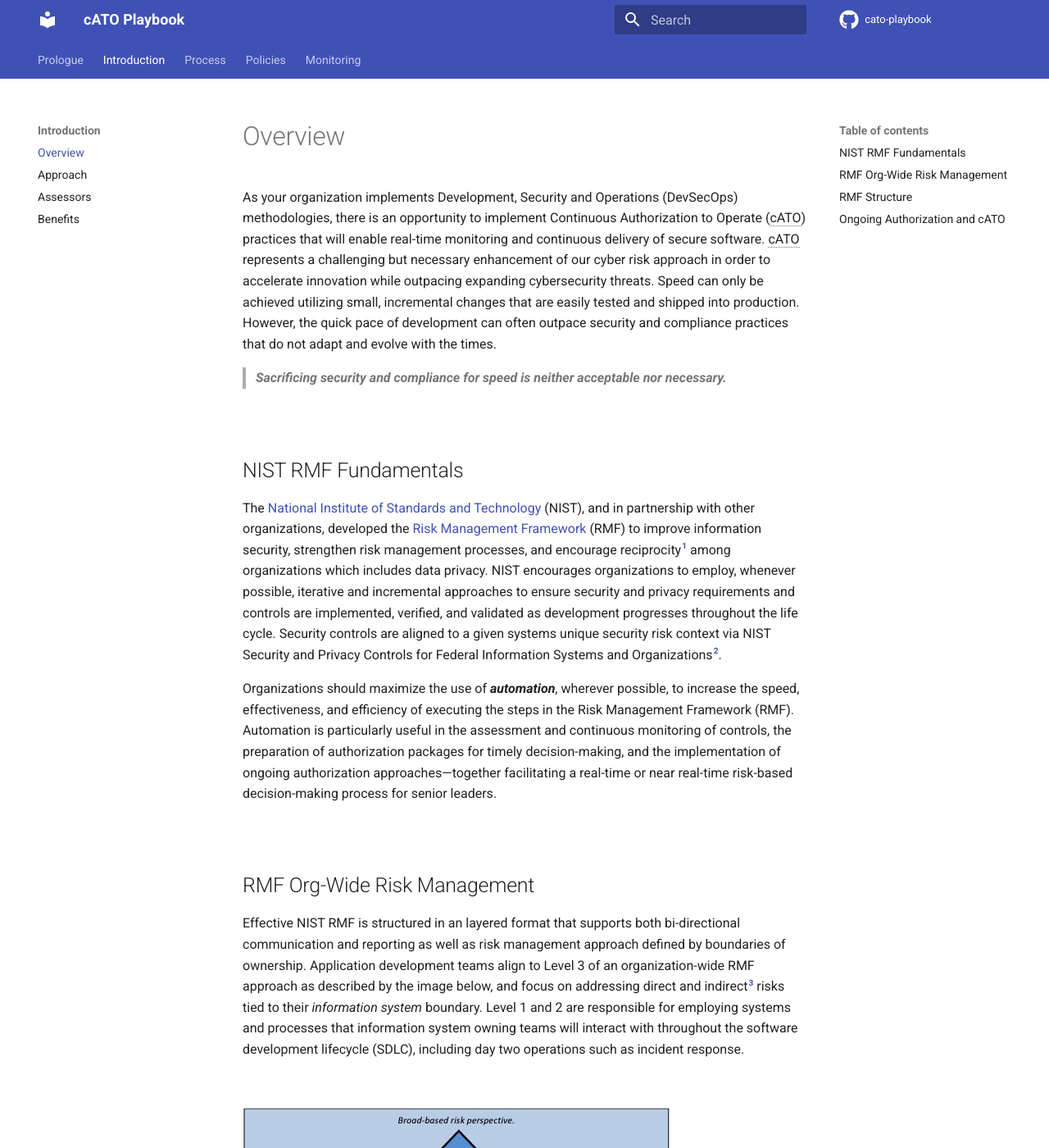
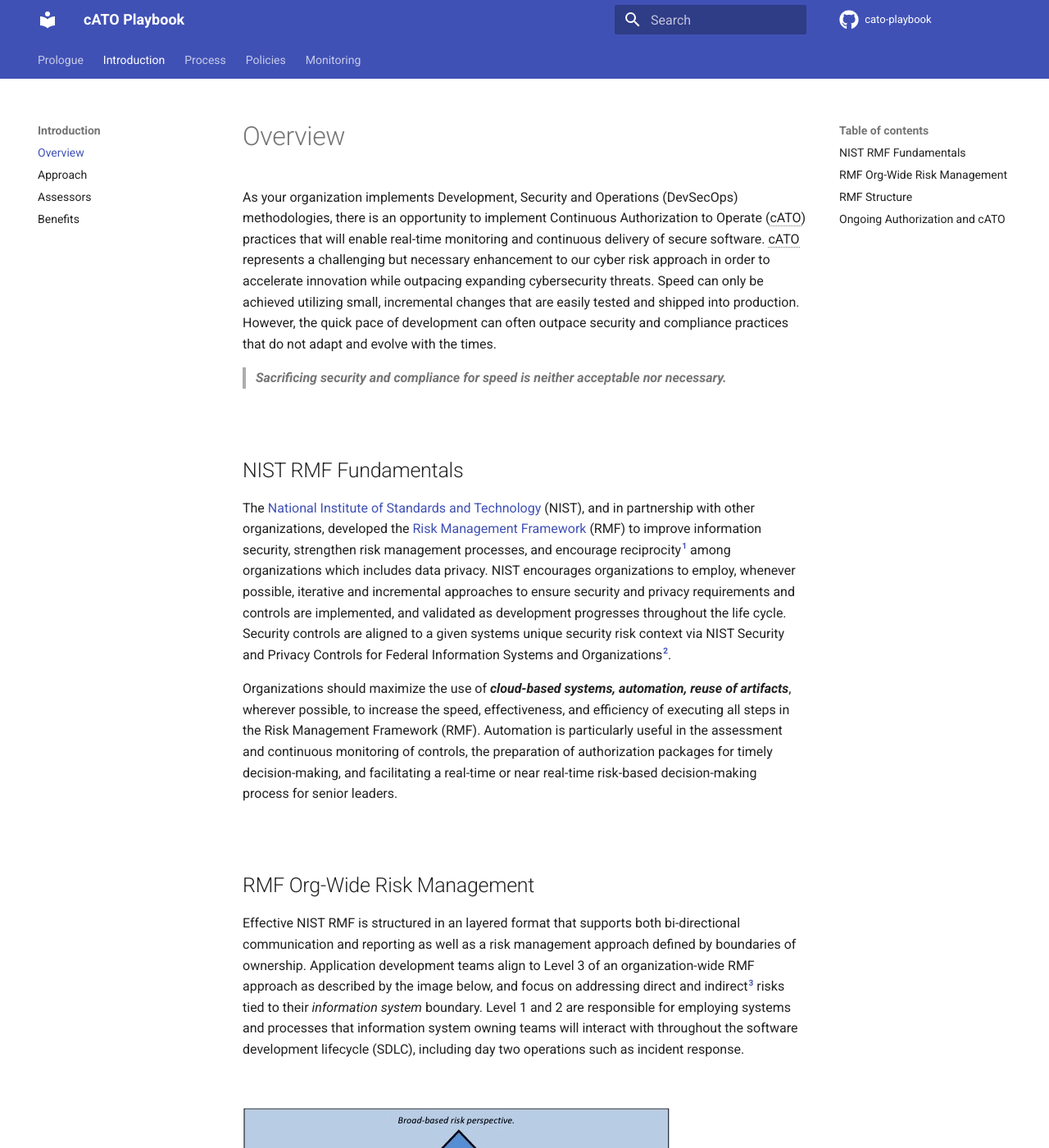
Before and after one commit to rise8-us/cato-playbook, an MkDocs documentation site: the page built from docs/overview.md, in a window 1280 px wide and 1400 px high. Shown: the whole window at 82% size. Built offline with MkDocs 1.6.1 and Material for MkDocs 9.7.7, drawn with Linux system fonts in a browser that asks for light colours; comment, search, counter and statistics services are not loaded; some of the changed text lies outside the part shown.

Commit message:
Update overview.md
wording changes

```diff
--- a/docs/overview.md
+++ b/docs/overview.md
@@ -1,6 +1,6 @@
 # Overview
 
-As your organization implements Development, Security and Operations (DevSecOps) methodologies, there is an opportunity to implement Continuous Authorization to Operate (cATO) practices that will enable real-time monitoring and continuous delivery of secure software. cATO represents a challenging but necessary enhancement of our cyber risk approach in order to accelerate innovation while outpacing expanding cybersecurity threats. Speed can only be achieved utilizing small, incremental changes that are easily tested and shipped into production. However, the quick pace of development can often outpace security and compliance practices that do not adapt and evolve with the times.
+As your organization implements Development, Security and Operations (DevSecOps) methodologies, there is an opportunity to implement Continuous Authorization to Operate (cATO) practices that will enable real-time monitoring and continuous delivery of secure software. cATO represents a challenging but necessary enhancement to our cyber risk approach in order to accelerate innovation while outpacing expanding cybersecurity threats. Speed can only be achieved utilizing small, incremental changes that are easily tested and shipped into production. However, the quick pace of development can often outpace security and compliance practices that do not adapt and evolve with the times.
 
 > ***Sacrificing security and compliance for speed is neither acceptable nor necessary.***
 
@@ -8,15 +8,15 @@
 
 ## NIST RMF Fundamentals
 
-The [National Institute of Standards and Technology](https://www.nist.gov/) (NIST), and in partnership with other organizations, developed the [Risk Management Framework](https://csrc.nist.gov/projects/risk-management) (RMF) to improve information security, strengthen risk management processes, and encourage reciprocity[^1] among organizations which includes data privacy. NIST encourages organizations to employ, whenever possible, iterative and incremental approaches to ensure security and privacy requirements and controls are implemented, verified, and validated as development progresses throughout the life cycle. Security controls are aligned to a given systems unique security risk context via NIST Security and Privacy Controls for Federal Information Systems and Organizations[^2].
+The [National Institute of Standards and Technology](https://www.nist.gov/) (NIST), and in partnership with other organizations, developed the [Risk Management Framework](https://csrc.nist.gov/projects/risk-management) (RMF) to improve information security, strengthen risk management processes, and encourage reciprocity[^1] among organizations which includes data privacy. NIST encourages organizations to employ, whenever possible, iterative and incremental approaches to ensure security and privacy requirements and controls are implemented, and validated as development progresses throughout the life cycle. Security controls are aligned to a given systems unique security risk context via NIST Security and Privacy Controls for Federal Information Systems and Organizations[^2].
 
-Organizations should maximize the use of ***automation***, wherever possible, to increase the speed, effectiveness, and efficiency of executing the steps in the Risk Management Framework (RMF). Automation is particularly useful in the assessment and continuous monitoring of controls, the preparation of authorization packages for timely decision-making, and the implementation of ongoing authorization approaches—together facilitating a real-time or near real-time risk-based decision-making process for senior leaders.
+Organizations should maximize the use of ***cloud-based systems, automation, reuse of artifacts***, wherever possible, to increase the speed, effectiveness, and efficiency of executing all steps in the Risk Management Framework (RMF). Automation is particularly useful in the assessment and continuous monitoring of controls, the preparation of authorization packages for timely decision-making, and  facilitating a real-time or near real-time risk-based decision-making process for senior leaders.
 
 <br/>
 
 ## RMF Org-Wide Risk Management
 
-Effective NIST RMF is structured in an layered format that supports both bi-directional communication and reporting as well as risk management approach defined by boundaries of ownership. Application development teams align to Level 3 of an organization-wide RMF approach as described by the image below, and focus on addressing direct and indirect[^3] risks tied to their *information system* boundary. Level 1 and 2 are responsible for employing systems and processes that information system owning teams will interact with throughout the software development lifecycle (SDLC), including day two operations such as incident response.
+Effective NIST RMF is structured in an layered format that supports both bi-directional communication and reporting as well as a risk management approach defined by boundaries of ownership. Application development teams align to Level 3 of an organization-wide RMF approach as described by the image below, and focus on addressing direct and indirect[^3] risks tied to their *information system* boundary. Level 1 and 2 are responsible for employing systems and processes that information system owning teams will interact with throughout the software development lifecycle (SDLC), including day two operations such as incident response.
 
 <br/>
 
@@ -26,7 +26,7 @@
 
 ## RMF Structure
 
-There are sevent steps in the RMF. While the RMF steps are listed in sequential order below, it's important to note that steps that occur after *Prepare*  can be carried out in a non-sequential order. This distinction aligns well with Agile and DevSecOps methodologies where incremental and iterative adjustments that are introduced to a system come from a feedback loop with end-users, peer teams or data that exists from various monitoring solutions. The purpose of each step is outlined for you here:
+There are seven steps in the RMF. While the RMF steps are listed in sequential order below, it's important to note that steps occurring after *Prepare* can be carried out in a non-sequential order. This distinction aligns well with Agile and DevSecOps methodologies where incremental and iterative adjustments to a system, come from a variety of feedback loops with end-users, peer teams or data that exists from various monitoring solutions. The purpose of each step is outlined for you here:
 
 - **Prepare** to execute the RMF from an organization- and a system-level perspective by establishing a context and priorities for managing security and privacy risk.
 - **Categorize** the system and the information processed, stored, and transmitted by the system based on an analysis of the impact of loss.
@@ -44,22 +44,22 @@
 
 ## Ongoing Authorization and cATO
 
-Traditionally, the *Authorize* step of RMF is where a designated Authorizing Official (AO) will make an Authorization to Operate decision based upon:
+Traditionally, the *Authorize* step of RMF is where a designated Authorizing Official (AO) will authorize the system, and any outstanding risks, based upon:
 
 1. A risk acceptance statement
 2. Time or event-driven triggers for review of the security and privacy posture of a given system (if any)
 
-It's important to note that risks can be remediated, accepted with no intent to remediate or accept with a planned future remediation strategy - also known as a Plan of Action and Milestone (POAM).
+It's important to note that risks can be remediated, accepted with no intent to remediate or accepted with a planned future remediation strategy - also known as a Plan of Action and Milestone (POA&M).
 
 <br/>
 
 ***Ongoing authorization*** requires that “security controls and organizational risks are assessed and analyzed at a frequency sufficient to support risk-based security decisions to adequately protect organizational information”[^4]. Risk management can become near real-time by using the right balance of strategies for automation, technology, processes and people for the ongoing monitoring of controls and changes to systems and the environments in which those systems operate. Continuous monitoring based on the needs of the AO, produces the necessary ***current*** information to determine the security and privacy posture of a given system, and highlights their risks in an easy to consume manner. The following are critical to how we support cATO:
 
 - **Cloud Adoption** reduces the amount of authorizations needed across the organization.
-- **Common Control Inheritance** reduces the amount of security and compliance scope for products and applications being developed.
+- **Common Control Inheritance** reduces the amount of security and compliance scope for applications being developed through resuable control implementations.
 - **Automation** reduces the amount of manual work required for security categorization, control selection, assessment and monitoring.
 - **Autonomy Requires Accountability** requires application development teams to responsibly manage their systems direct and indirect security risks.
-- **Embedded Support** looks like cybersecurity certified specialists are now members of the application development team to rapidly assist with managing security risks
+- **Embedded Support** looks like cybersecurity certified specialists are now members of the application development team to rapidly assist with managing security risks.
 
 <br/>
 
```
